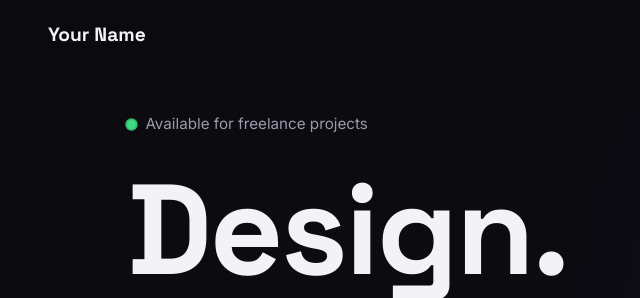
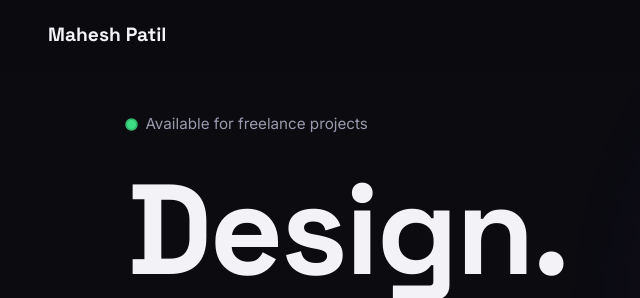
Before and after one commit to maheshpatil-portfolio/my-project, a plain HTML site: page index.html in a window 1280 px wide. Shown: the top 298 px of the page, 0-640 px from the left. Drawn offline with Linux system fonts and the light colour scheme.

Commit message:
Set portfolio name to Mahesh Patil
Co-Authored-By: Claude Opus 5.5 <noreply@anthropic.com>
Claude-Session: https://claude.ai/code/session_013qQeubuECfdJ56MnJuJ8Gd

```diff
--- a/index.html
+++ b/index.html
@@ -12,7 +12,7 @@
 </head>
 <body>
   <header class="nav">
-    <a href="#top" class="logo" data-site="name">Your Name</a>
+    <a href="#top" class="logo" data-site="name">Mahesh Patil</a>
     <button class="nav-toggle" aria-label="Open menu" aria-expanded="false">☰</button>
     <nav class="nav-links">
       <a href="#work">Work</a>
--- a/js/data.js
+++ b/js/data.js
@@ -4,7 +4,7 @@
    ========================================================================== */
 
 const SITE = {
-  name: "Your Name",
+  name: "Mahesh Patil",
   role: "Graphic Designer · Video Editor · Motion Designer",
   tagline: "I design visuals that move — brand identities, edits and motion graphics that tell stories.",
   location: "Your City, Country",
```
